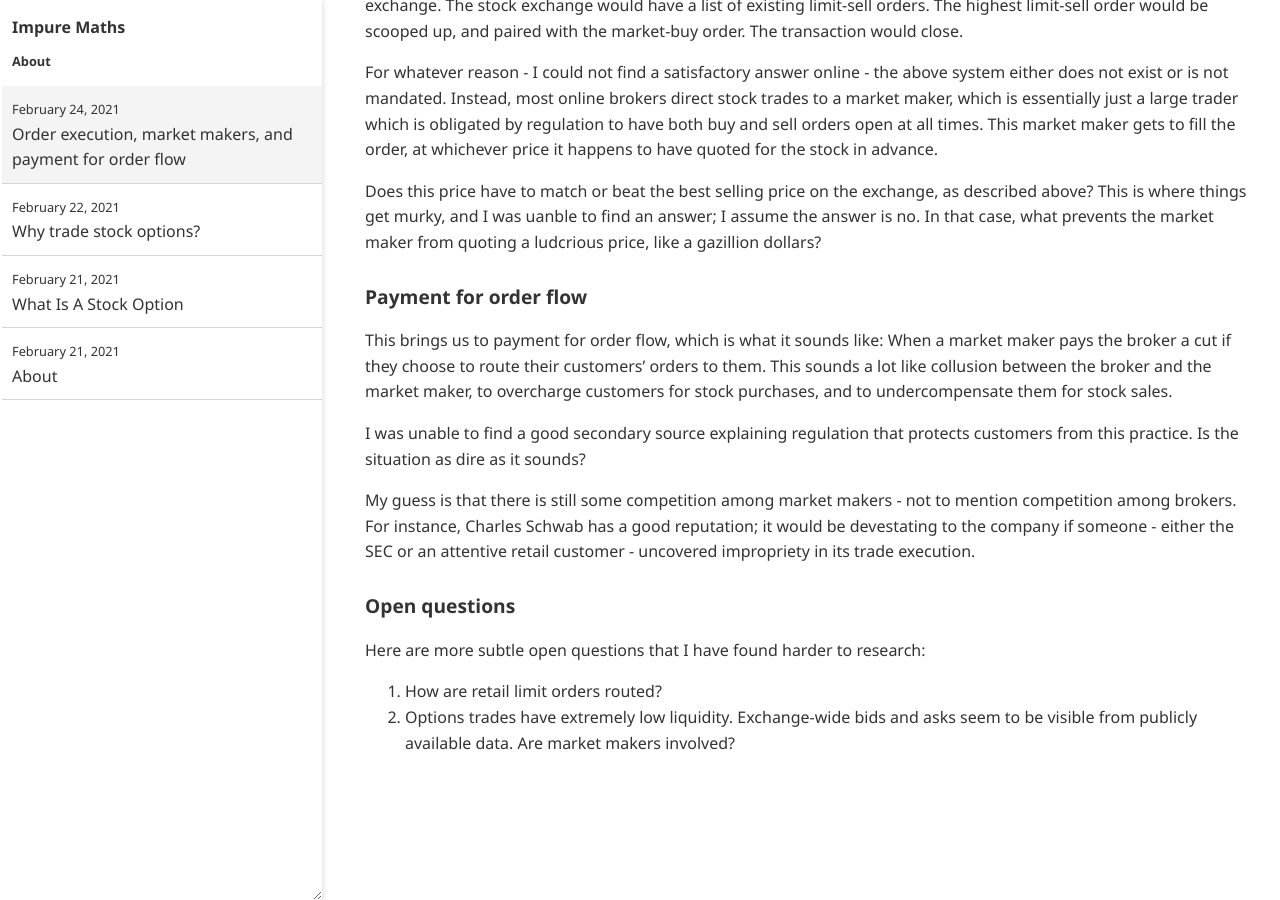
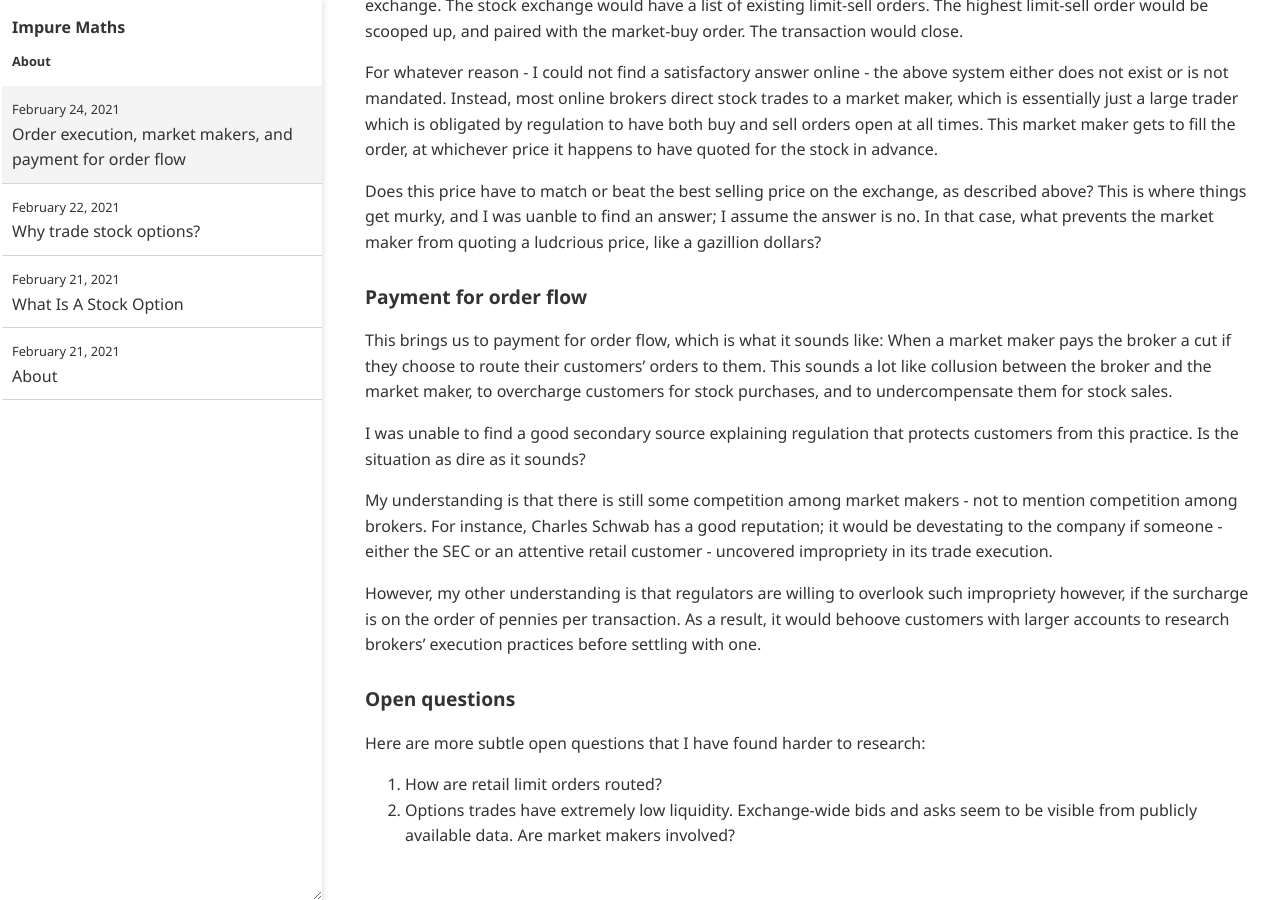
Before and after one commit to impuremaths/impuremaths.github.io, a Jekyll site: the page built from _posts/2021-02-24-order-execution.md, in a window 1280 px wide and 900 px high, scrolled down 769 px. Built offline with Jekyll 4.4.1, drawn with Linux system fonts in a browser that asks for light colours; before the commit the page ends 1576 px from its top, so only the background shows below that.

Commit message:
Update 2021-02-24-order-execution.md

```diff
--- a/_posts/2021-02-24-order-execution.md
+++ b/_posts/2021-02-24-order-execution.md
@@ -37,7 +37,9 @@
 
 I was unable to find a good secondary source explaining regulation that protects customers from this practice. Is the situation as dire as it sounds?
 
-My guess is that there is still some competition among market makers - not to mention competition among brokers. For instance, Charles Schwab has a good reputation; it would be devestating to the company if someone - either the SEC or an attentive retail customer - uncovered impropriety in its trade execution.
+My understanding is that there is still some competition among market makers - not to mention competition among brokers. For instance, Charles Schwab has a good reputation; it would be devestating to the company if someone - either the SEC or an attentive retail customer - uncovered impropriety in its trade execution.
+
+However, my other understanding is that regulators are willing to overlook such impropriety however, if the surcharge is on the order of pennies per transaction. As a result, it would behoove customers with larger accounts to research brokers' execution practices before settling with one.
 
 ### Open questions
 
```
